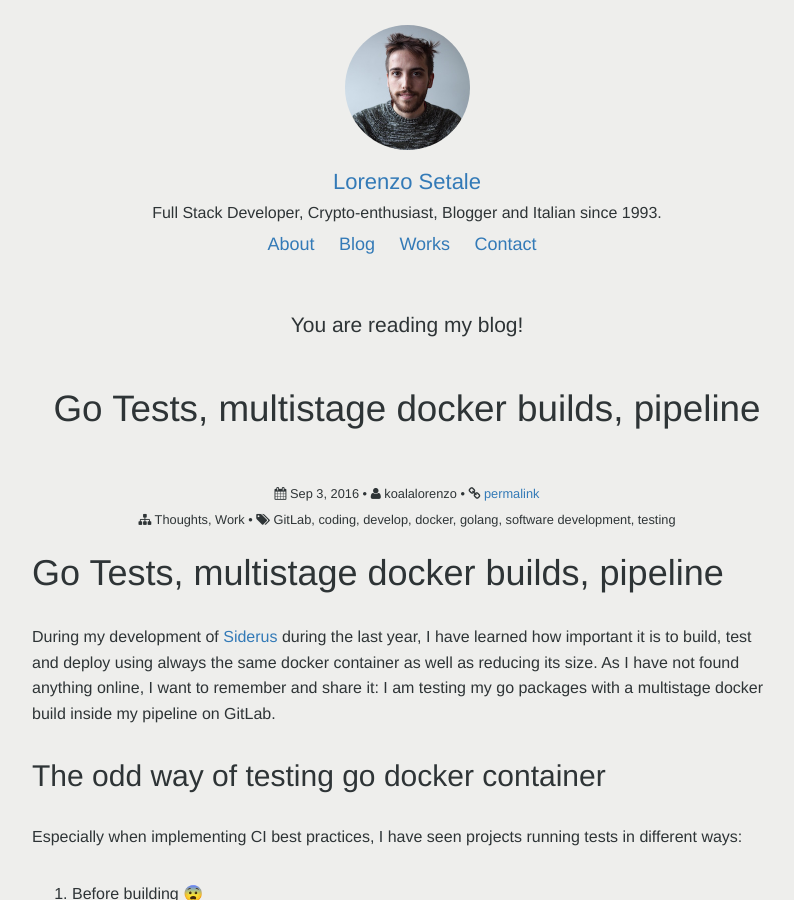
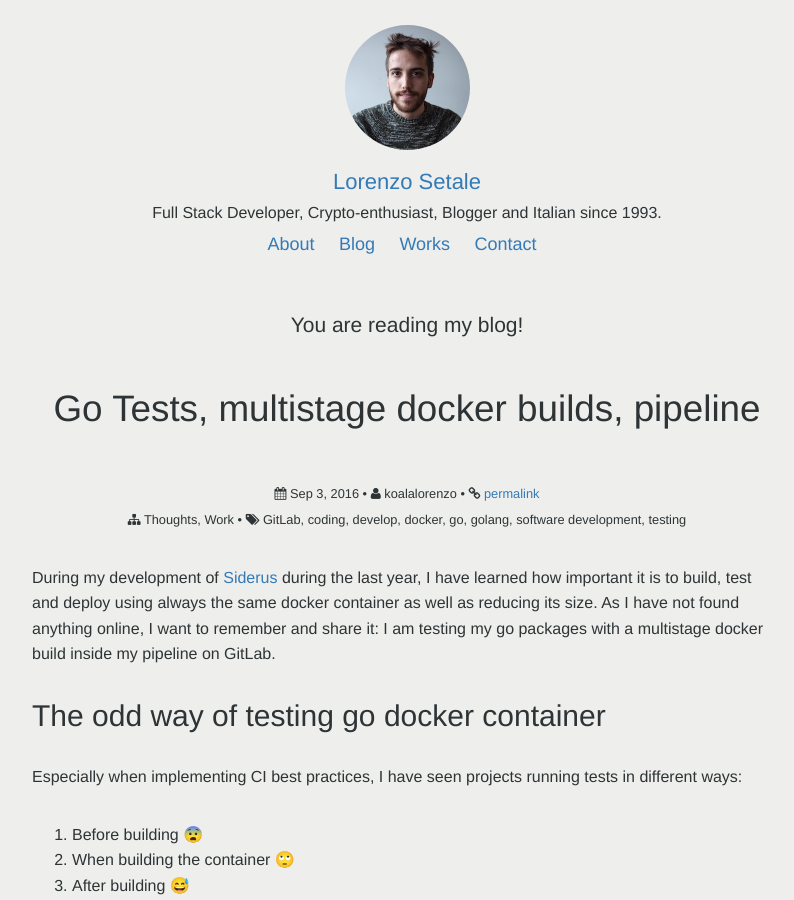
Before and after one commit to koalalorenzo/blog.setale.me, a Jekyll site: the page built from _posts/2018-01-07-Go-Tests-multistage-docker-builds-pipeline.markdown, in a window 1280 px wide and 900 px high. Shown: the whole window, without its empty margins (233-1027 px from the left). Built offline with Jekyll 4.4.1, drawn with Linux system fonts in a browser that asks for light colours; comment, search, counter and statistics services are not loaded; some of the changed text lies outside the part shown.

Commit message:
removes double header

```diff
--- a/_posts/2018-01-07-Go-Tests-multistage-docker-builds-pipeline.markdown
+++ b/_posts/2018-01-07-Go-Tests-multistage-docker-builds-pipeline.markdown
@@ -12,12 +12,11 @@ tags:
 - software development
 - develop
 - golang
+- go
 - GitLab
 - testing
 - docker
 ---
-
-# Go Tests, multistage docker builds, pipeline
 During my development of [Siderus](https://siderus.io/) during the last year, I have learned how important it is to build, test and deploy using always the same docker container as well as reducing its size. As I have not  found anything online, I want to remember and share it: I am testing my go packages with a multistage docker build inside my pipeline on GitLab.
 
 ## The odd way of testing go docker container
```
